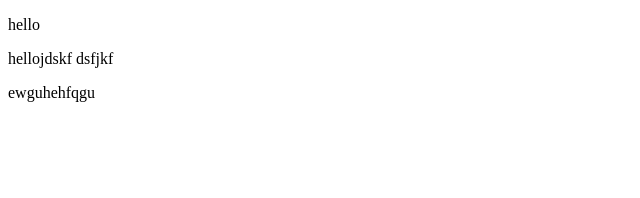
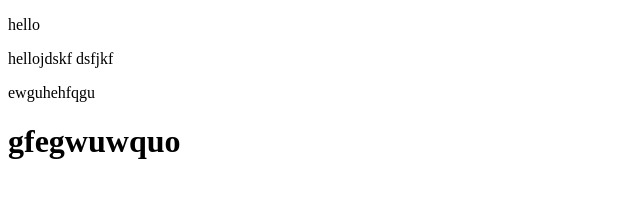
Before and after one commit to abidaliyousufi/prectice2, a plain HTML site: page index.html in a window 1280 px wide. Shown: the whole page, without its empty margins (0-640 px from the left). Drawn offline with Linux system fonts and the light colour scheme.

Commit message:
line add

```diff
--- a/index.html
+++ b/index.html
@@ -11,6 +11,7 @@
     <p>hello </p>
     <p>hellojdskf dsfjkf</p>
     <p>ewguhehfqgu</p>
+    <h1>gfegwuwquo</h1>
 </body>
 
 </html>
```
